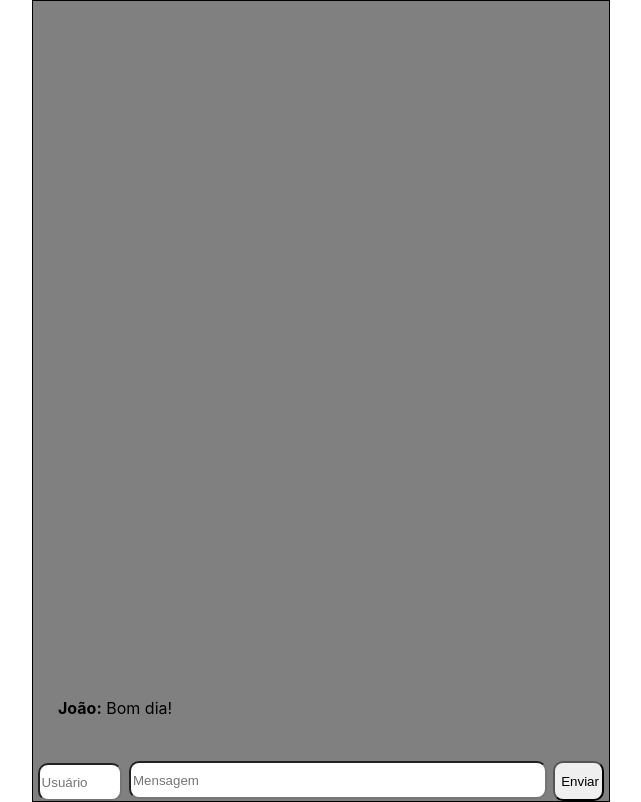
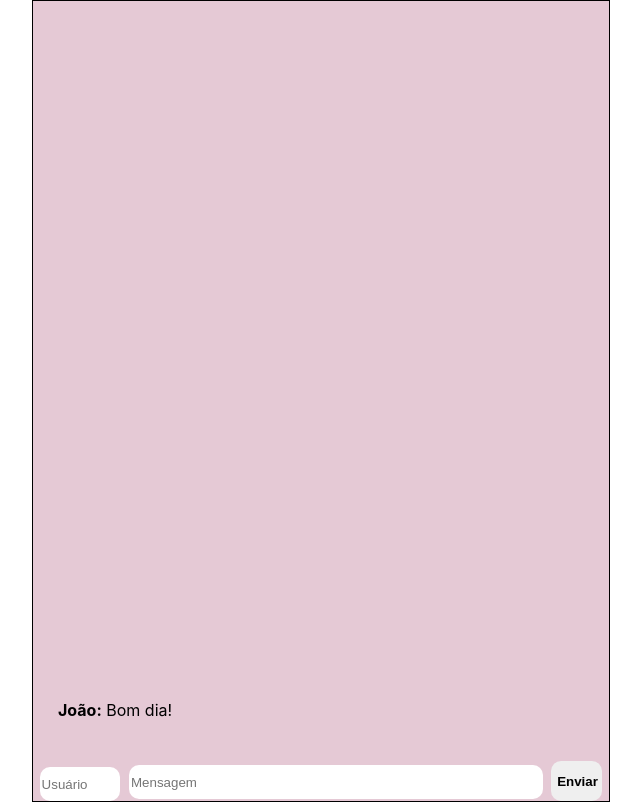
Before and after one commit to future4code/mello-whatslab-grupo11, a React (Create React App) app in the folder whats4/: page / in a window 1280 px wide. Shown: the whole page, without its empty margins (319-960 px from the left). Built offline with nearby package versions, Linux system fonts and the light colour scheme.

Commit message:
continuação

```diff
--- a/whats4/src/components/FormMensagem.js
+++ b/whats4/src/components/FormMensagem.js
@@ -13,7 +13,7 @@ const BoxMensagem = styled.div`
   height: 100vh;
   width: 45vw;
   border: 1px solid black;
-  background-color: grey;
+  background-color: rgb(229,201,213);
 `;
 
 const DivMensagem = styled.div`
@@ -29,12 +29,13 @@ const ListaMensagem = styled.div`
   align-items: flex-start;
   padding-left: 25px;
   padding-bottom: 25px;
-`;
+  `;
 
 const InputUsuario = styled.input`
   width: 6vw;
   height: 4vh;
   border-radius: 10px;
+  border: none;
 `;
 
 const InputMensagem = styled.input`
@@ -42,12 +43,15 @@ const InputMensagem = styled.input`
   height: 4vh;
   border-radius: 10px;
   margin: 2px;
+  border: none;
 `;
 
 const Botao = styled.button`
   width: 4vw;
   height: 5vh;
   border-radius: 10px;
+  font-weight: bold;
+  border: none;
 `;
 
 const TextoBold = styled.span`
```
